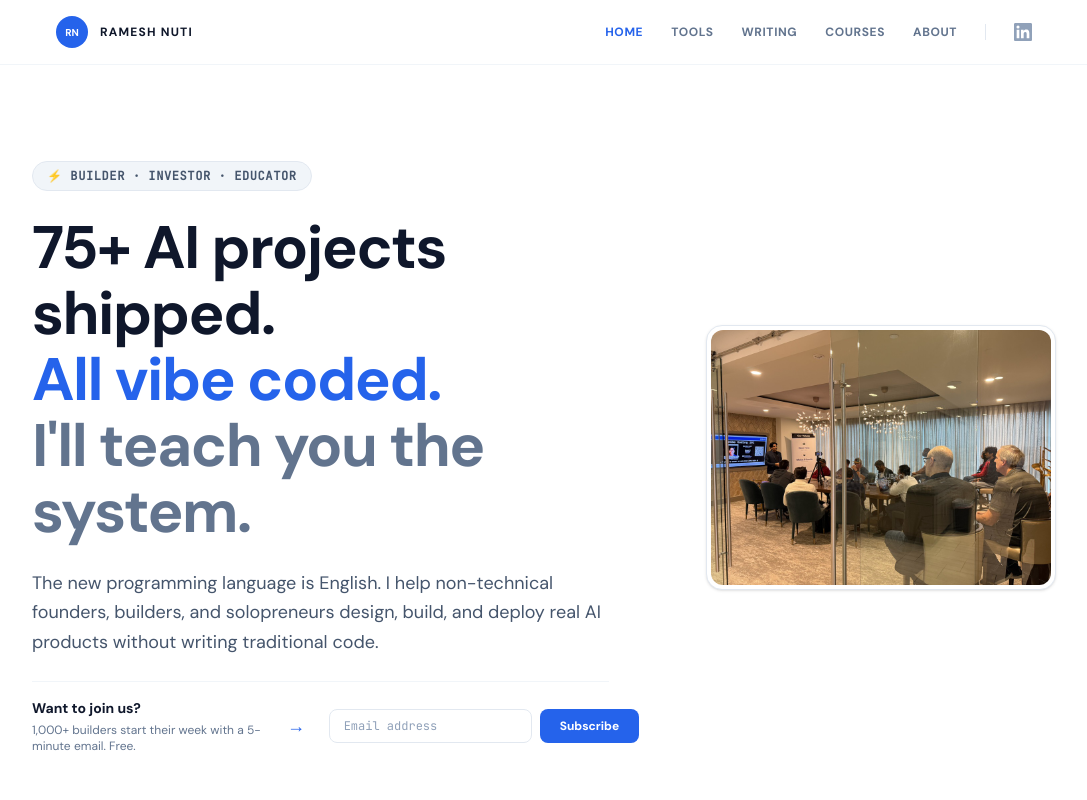
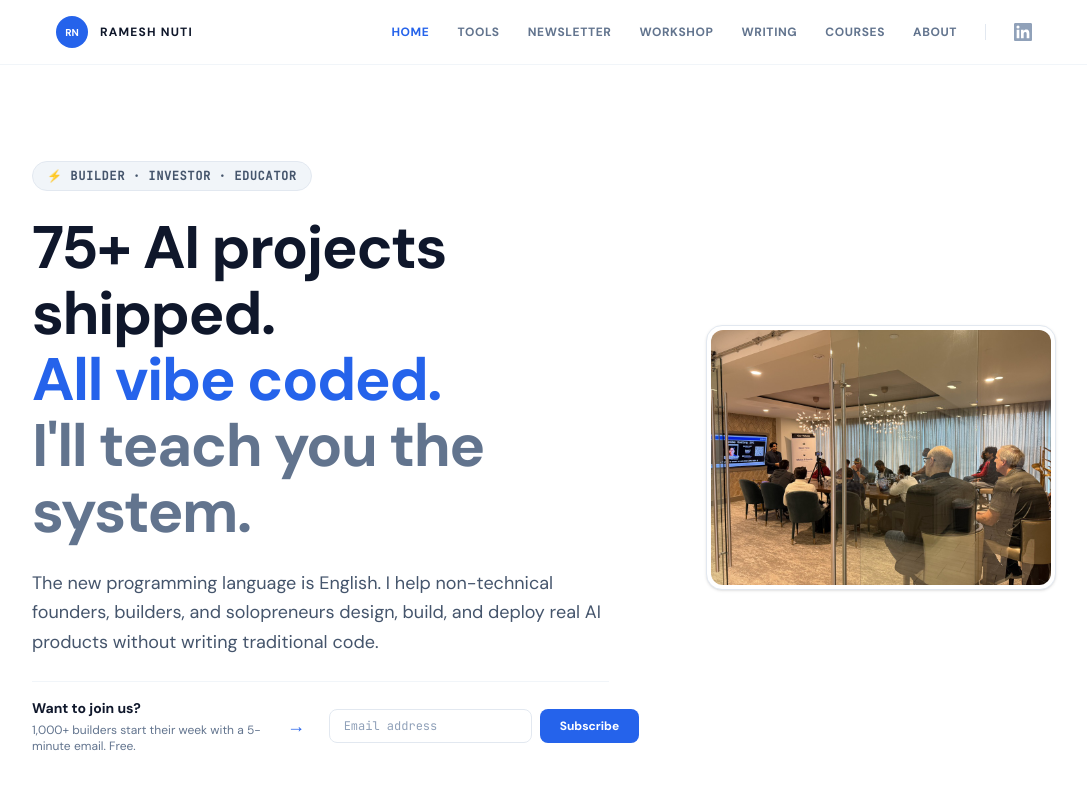
Before and after one commit to tryinaweek/rameshnuti-v2, a Next.js app: page / in a window 1280 px wide. Shown: the top 800 px of the page, without its empty margins (96-1183 px from the left). Built offline with nearby package versions, Linux system fonts and the light colour scheme.

Commit message:
feat: expose newsletter and workshop in header navigation and footer links

```diff
--- a/src/components/Footer.tsx
+++ b/src/components/Footer.tsx
@@ -47,6 +47,13 @@ export function Footer() {
           </Link>
           <span className="text-[11px] text-slate-200">|</span>
           <Link
+            href="/workshop"
+            className="inline-flex items-center gap-1 text-[11px] text-teal-accent font-bold no-underline hover:underline transition-all duration-300"
+          >
+            Free Workshop <span>&rarr;</span>
+          </Link>
+          <span className="text-[11px] text-slate-200">|</span>
+          <Link
             href="/privacy"
             className="text-[11px] text-slate-500 hover:text-teal-accent font-semibold no-underline transition-all duration-300"
           >
--- a/src/components/Navigation.tsx
+++ b/src/components/Navigation.tsx
@@ -7,6 +7,8 @@ import { useState } from "react";
 const links = [
   { href: "/", label: "Home" },
   { href: "/tools", label: "Tools" },
+  { href: "/newsletter", label: "Newsletter" },
+  { href: "/workshop", label: "Workshop" },
   { href: "/writing", label: "Writing" },
   { href: "/courses", label: "Courses" },
   { href: "/about", label: "About" },
```
